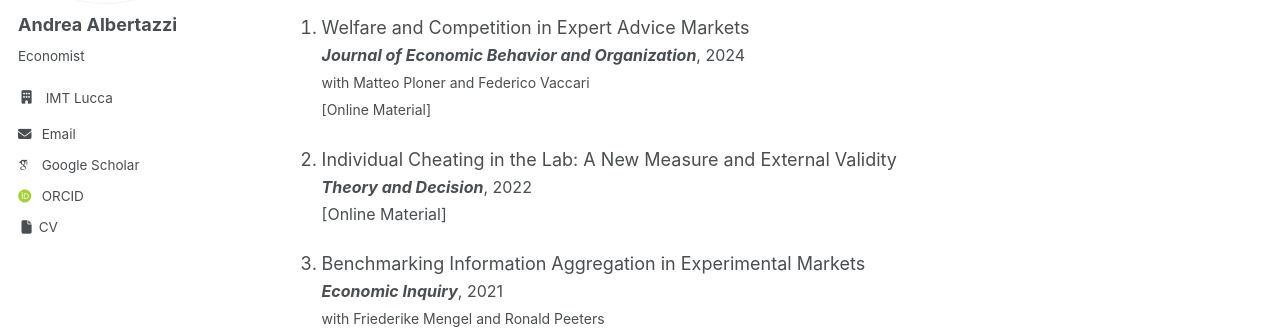
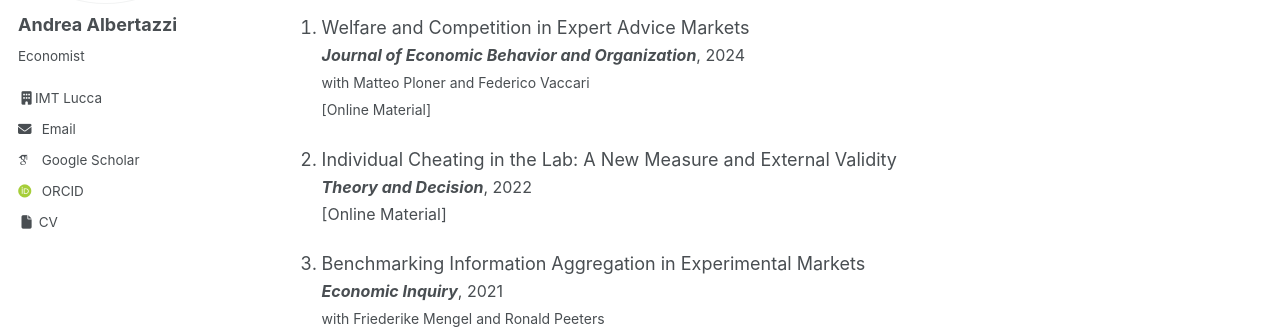
Before and after one commit to tazze87/tazze87.github.io, a Jekyll site: the page built from _pages/about.md, in a window 1280 px wide. Shown: the part 229-558 px from the top of the page. Built offline with Jekyll 4.4.1, drawn with Linux system fonts in a browser that asks for light colours; some web fonts are replaced; a script that is not in the unit is left out.

Commit message:
Update custom.html

```diff
--- a/_includes/head/custom.html
+++ b/_includes/head/custom.html
@@ -38,14 +38,5 @@
 </style>
 
 
-<style>
-/* Keep employer icon + label on a single line in the sidebar */
-.author__urls li.author__employer a {
-  display: inline-flex;
-  align-items: center;
-  gap: .4rem;
-}
-.author__urls li.author__employer i { margin-right: .2rem; }
-</style>
 
 <!-- end custom head snippets -->
```
